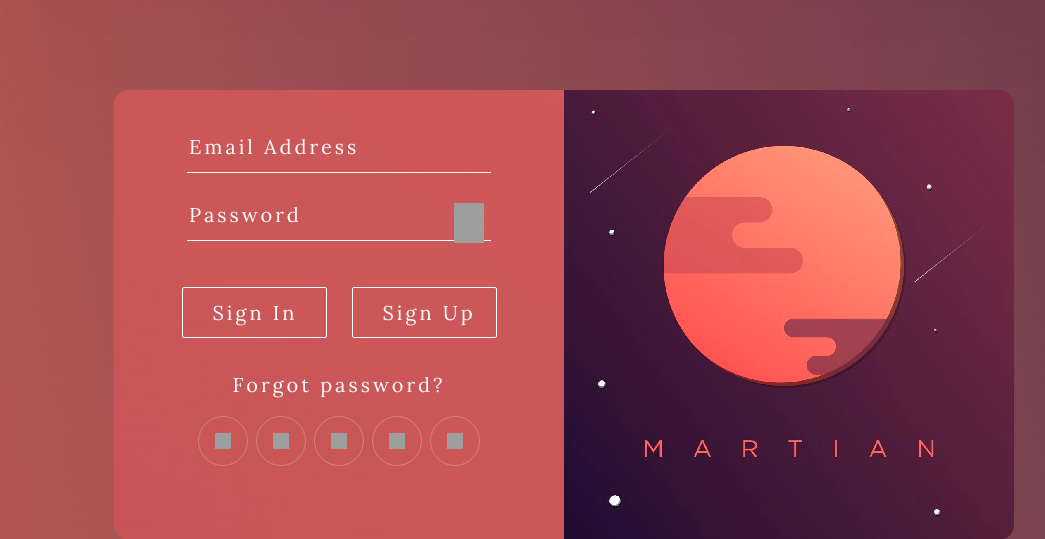
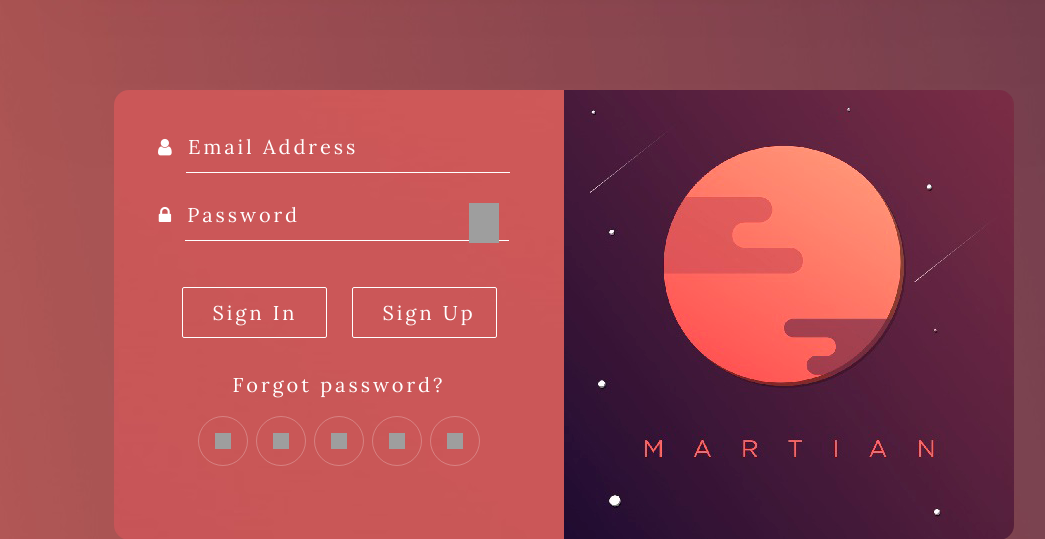
Before and after one commit to Ilia1204/Ilia1204.github.io, a PHP site: page / in a window 1280 px wide. Shown: the top 539 px of the page, without its empty margins (76-1121 px from the left). Run offline with PHP 8.4, Linux system fonts and the light colour scheme; some libraries are stand-ins or nearby versions; grey boxes are pictures that could not be loaded.

Commit message:
version 2.0
version 2.0

```diff
--- a/FormInUp/css/custom.css
+++ b/FormInUp/css/custom.css
@@ -46,7 +46,7 @@ a::after {
     animation: container 2s 0s 1 ease-in-out;
 }
 input[type="text"],input[type="password"],input[type="email"]{
-    width: 300px;
+    width: 320px;
     height: 50px;
     font-size: 20px;
     margin-bottom: 25px;
@@ -61,10 +61,23 @@ input:focus {
 }
 input::-webkit-input-placeholder {
     color: #fff;
+    position: relative;
 }
 .dws-input2 {
     position: relative;
     top: -10px;
+}
+.dws-input .fa {
+    position: relative;
+    color: #fff;
+    right: 10px;
+    font-size: 1.2rem;
+}
+.dws-input2 .fa {
+    color: #fff;
+    position: relative;
+    right: 10px;
+    font-size: 1.2rem;
 }
 .button {
     padding: 13px 30px;
@@ -295,7 +308,7 @@ header {
 .password-control {
     position: absolute;
     top: 15px;
-    right: 80px;
+    right: 65px;
     display: inline-block;
     width: 30px;
     height: 40px;
--- a/FormInUp/index.html
+++ b/FormInUp/index.html
@@ -67,10 +67,12 @@
         <form class="form" action="https://echo.htmlacademy.ru" method="post">
             <div class="action">
                 <div class="dws-input">
-                    <input type="email" name="username" placeholder="Email Address"  title = "Введите ваш email" required>
+                    <i class="fa fa-user" aria-hidden="true"></i>
+                    <input type="email" name="username" placeholder="Email Address"  title = "Введите ваш email" maxlength="35"required>
                 </div>
                 <div class="dws-input2">
-                    <input type="password"  id="password-input" class = "password" name="password" placeholder="Password" title = "Введите ваш пароль" required><br />
+                    <i class="fa fa-lock" aria-hidden="true"></i>
+                    <input type="password"  id="password-input" class = "password" name="password" placeholder="Password"maxlength="25" title = "Введите ваш пароль" required><br />
                     <a href="#" class="password-control"></a>
               </form>
 
@@ -121,6 +123,7 @@
 
             <div class="form-with-img" title="Martian"></div>
     </div>
+
         <script src="./js/jquery-3.5.1.min.js"></script>
         <script src="./js/index.js"></script>
         <script type="text/javascript" src="https://ajax.googleapis.com/ajax/libs/jquery/1.10.1/jquery.min.js"></script>
```
Also changed, not shown: FormInUp/img/martian5.jpg (added).
